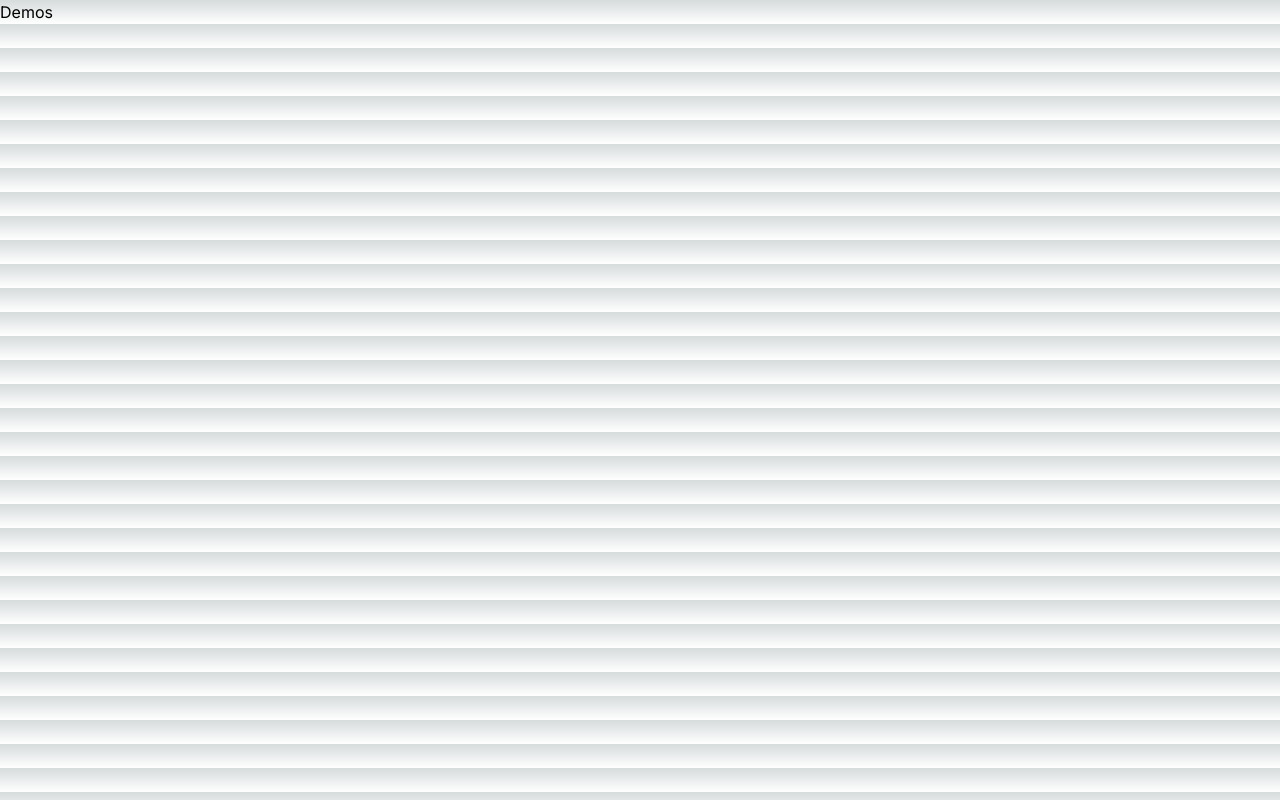
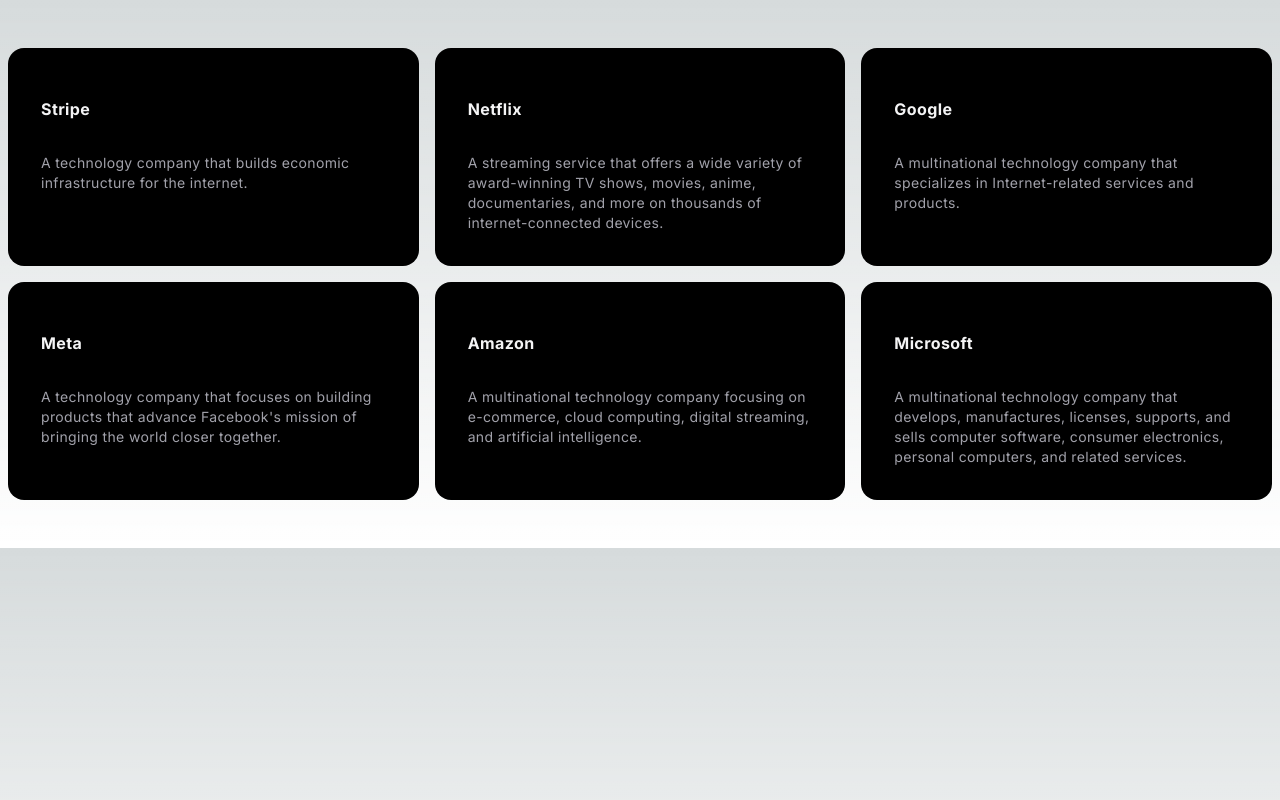
Before and after one commit to daniel-macias/instant-quizzer-frontend, a Next.js app: page /demos in a window 1280 px wide. Built offline with nearby package versions, Linux system fonts and the light colour scheme.

Commit message:
added ui grid component on demos

```diff
--- a/app/demos/page.tsx
+++ b/app/demos/page.tsx
@@ -1,11 +1,52 @@
+"use client"
 import { useRouter } from 'next/navigation';
 import React from 'react';
+import { HoverEffect } from '@/components/ui/card-hover-effect';
+
+const projects = [
+    {
+      title: "Stripe",
+      description:
+        "A technology company that builds economic infrastructure for the internet.",
+      link: "https://stripe.com",
+    },
+    {
+      title: "Netflix",
+      description:
+        "A streaming service that offers a wide variety of award-winning TV shows, movies, anime, documentaries, and more on thousands of internet-connected devices.",
+      link: "https://netflix.com",
+    },
+    {
+      title: "Google",
+      description:
+        "A multinational technology company that specializes in Internet-related services and products.",
+      link: "https://google.com",
+    },
+    {
+      title: "Meta",
+      description:
+        "A technology company that focuses on building products that advance Facebook's mission of bringing the world closer together.",
+      link: "https://meta.com",
+    },
+    {
+      title: "Amazon",
+      description:
+        "A multinational technology company focusing on e-commerce, cloud computing, digital streaming, and artificial intelligence.",
+      link: "https://amazon.com",
+    },
+    {
+      title: "Microsoft",
+      description:
+        "A multinational technology company that develops, manufactures, licenses, supports, and sells computer software, consumer electronics, personal computers, and related services.",
+      link: "https://microsoft.com",
+    },
+  ];
 
 const DemosPage: React.FC = () => {
 
     return (
         <div>
-            <p>Demos</p>
+            <HoverEffect items={projects} />
         </div>
     );
 };
--- /dev/null
+++ b/components/ui/card-hover-effect.tsx
@@ -0,0 +1,111 @@
+import { cn } from "@/utils/cn";
+import { AnimatePresence, motion } from "framer-motion";
+import Link from "next/link";
+import { useState } from "react";
+
+export const HoverEffect = ({
+  items,
+  className,
+}: {
+  items: {
+    title: string;
+    description: string;
+    link: string;
+  }[];
+  className?: string;
+}) => {
+  let [hoveredIndex, setHoveredIndex] = useState<number | null>(null);
+
+  return (
+    <div
+      className={cn(
+        "grid grid-cols-1 md:grid-cols-2  lg:grid-cols-3  py-10",
+        className
+      )}
+    >
+      {items.map((item, idx) => (
+        <Link
+          href={item?.link}
+          key={item?.link}
+          className="relative group  block p-2 h-full w-full"
+          onMouseEnter={() => setHoveredIndex(idx)}
+          onMouseLeave={() => setHoveredIndex(null)}
+        >
+          <AnimatePresence>
+            {hoveredIndex === idx && (
+              <motion.span
+                className="absolute inset-0 h-full w-full bg-neutral-200 dark:bg-slate-800/[0.8] block  rounded-3xl"
+                layoutId="hoverBackground"
+                initial={{ opacity: 0 }}
+                animate={{
+                  opacity: 1,
+                  transition: { duration: 0.15 },
+                }}
+                exit={{
+                  opacity: 0,
+                  transition: { duration: 0.15, delay: 0.2 },
+                }}
+              />
+            )}
+          </AnimatePresence>
+          <Card>
+            <CardTitle>{item.title}</CardTitle>
+            <CardDescription>{item.description}</CardDescription>
+          </Card>
+        </Link>
+      ))}
+    </div>
+  );
+};
+
+export const Card = ({
+  className,
+  children,
+}: {
+  className?: string;
+  children: React.ReactNode;
+}) => {
+  return (
+    <div
+      className={cn(
+        "rounded-2xl h-full w-full p-4 overflow-hidden bg-black border border-transparent dark:border-white/[0.2] group-hover:border-slate-700 relative z-20",
+        className
+      )}
+    >
+      <div className="relative z-50">
+        <div className="p-4">{children}</div>
+      </div>
+    </div>
+  );
+};
+export const CardTitle = ({
+  className,
+  children,
+}: {
+  className?: string;
+  children: React.ReactNode;
+}) => {
+  return (
+    <h4 className={cn("text-zinc-100 font-bold tracking-wide mt-4", className)}>
+      {children}
+    </h4>
+  );
+};
+export const CardDescription = ({
+  className,
+  children,
+}: {
+  className?: string;
+  children: React.ReactNode;
+}) => {
+  return (
+    <p
+      className={cn(
+        "mt-8 text-zinc-400 tracking-wide leading-relaxed text-sm",
+        className
+      )}
+    >
+      {children}
+    </p>
+  );
+};
```
